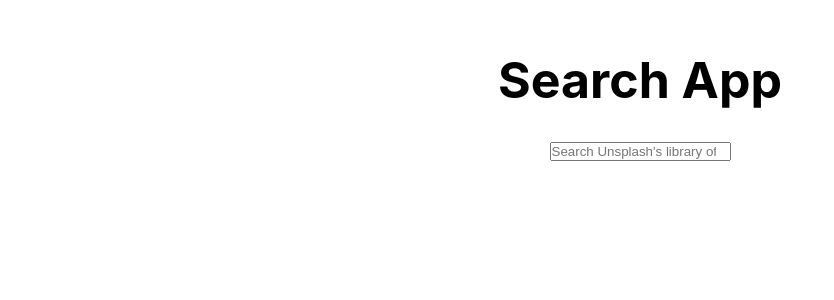
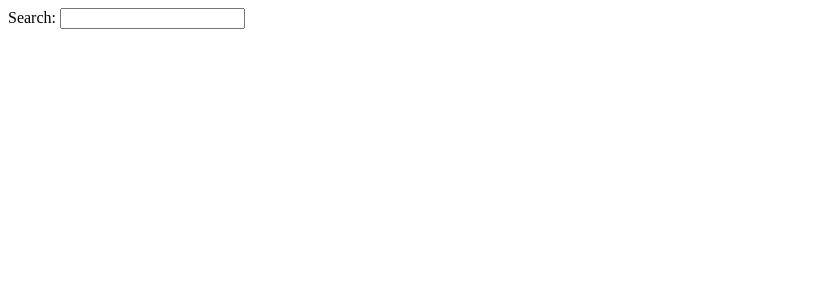
Before and after one commit to tomschall/unsplash-search, a Svelte app: page / in a window 1280 px wide. Shown: the top 300 px of the page, without its empty margins (0-834 px from the left). Built offline with nearby package versions, Linux system fonts and the light colour scheme.

Commit message:
Svelte - removing styles from app, adding eslintrc

```diff
--- a/public/global.css
+++ /dev/null
@@ -1,24 +0,0 @@
-/**
- *
- * Inheriting box sizing slightly better best-practice
- * https://css-tricks.com/inheriting-box-sizing-probably-slightly-better-best-practice/
- *
- */
-
-html {
-	box-sizing: border-box;
-}
-
-*,
-*::before,
-*::after {
-	box-sizing: inherit;
-	margin: 0;
-	padding: 0;
-}
-
-body {
-	font-family: -apple-system, BlinkMacSystemFont, "San Francisco",
-		"Helvetica Neue", Helvetica, Ubuntu, Roboto, Noto, "Segoe UI", Arial,
-		sans-serif;
-}
--- a/public/index.html
+++ b/public/index.html
@@ -3,11 +3,7 @@
 <head>
 	<meta charset='utf-8'>
 	<meta name='viewport' content='width=device-width,initial-scale=1'>
-
 	<title>Svelte app</title>
-
-	<link rel='icon' type='image/png' href='/favicon.png'>
-	<link rel='stylesheet' href='/global.css'>
 	<link rel='stylesheet' href='/build/bundle.css'>
 
 	<script defer src='/build/bundle.js'></script>
--- a/rollup.config.js
+++ b/rollup.config.js
@@ -13,12 +13,17 @@
 	let server;
 
 	function toExit() {
-		if (server) server.kill(0);
+		if (server) {
+			server.kill(0);
+		};
 	}
 
 	return {
 		writeBundle() {
-			if (server) return;
+			if (server) {
+				return;
+			};
+
 			server = require('child_process').spawn('npm', ['run', 'start', '--', '--dev'], {
 				stdio: ['ignore', 'inherit', 'inherit'],
 				shell: true
@@ -43,7 +48,7 @@
 			preprocess: sveltePreprocess({ sourceMap: !production }),
 			compilerOptions: {
 				// enable run-time checks when not in production
-				dev: !production,
+				dev: !production
 			}
 		}),
 		// we'll extract any component CSS out into
--- a/src/App.svelte
+++ b/src/App.svelte
@@ -91,27 +91,11 @@
         }
       });
   }
+  console.log('svelte app is running');
+
 </script>
 
-<style>
-  .widg_search_svelte {
-    width: 100%;
-    max-width: 1500px;
-    padding: 20px;
-    margin: 0 auto 50px;
-    text-align: center;
-  }
-
-  h1 {
-    font-size: 50px;
-    margin-top: 30px;
-    margin-bottom: 30px;
-  }
-</style>
-
-<div class="widg_search_svelte" data-init="edu_events" data-sidebar="object">
-  <h1>Search App</h1>
-
+<div class="widg_search_svelte">
   <Search bind:query={searchQuery} handleSubmit={handleSubmit} />
 
   <SearchResults results={searchResults} />
--- a/src/Search.svelte
+++ b/src/Search.svelte
@@ -3,9 +3,10 @@
   export let handleSubmit;
 </script>
 
-<div class="search">
-  <form class="search-form" on:submit|preventDefault={handleSubmit}>
-    <input bind:value={query} class="text-widget textline-field has-value" type="search"
-    placeholder="Search Unsplash's library of over 1 million photos" />
-  </form>
-</div>
+<form on:submit|preventDefault={handleSubmit}>
+  <div class="widg_searchbar-bar__search">
+    <div class="widg_searchbar-bar__close" data-searchbar="close"></div>
+    <label for="search" class="visuallyhidden">Search: </label>
+    <input bind:value={query} type="text" name="searchbar_search" data-searchbar="input"/>
+  </div>
+</form>
--- a/src/SearchResults.svelte
+++ b/src/SearchResults.svelte
@@ -4,15 +4,6 @@
   export let results;
 </script>
 
-<style>
-  .search-results {
-    list-style: none;
-    display: grid;
-    gap: 40px 20px;
-    grid-template-columns: repeat(auto-fill, minmax(300px, 1fr));
-  }
-</style>
-
 <ul class="search-results">
   {#each results as result (result.id)}
     <PhotoCard photo={result} />
--- a/src/main.ts
+++ b/src/main.ts
@@ -1,7 +1,7 @@
 import App from './App.svelte';
 
 const app = new App({
-	target: document.querySelector('.widg_searchbar-bar')
+	target: document.querySelector('.widg_searchbar-bar'),
 });
 
 export default app;
```
Also changed, not shown: 1 other file (tests, documents, lock files or other folders).
